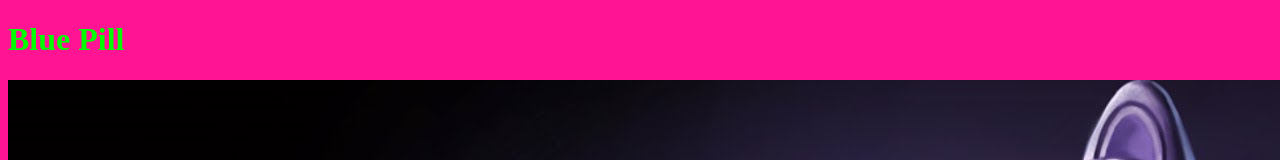
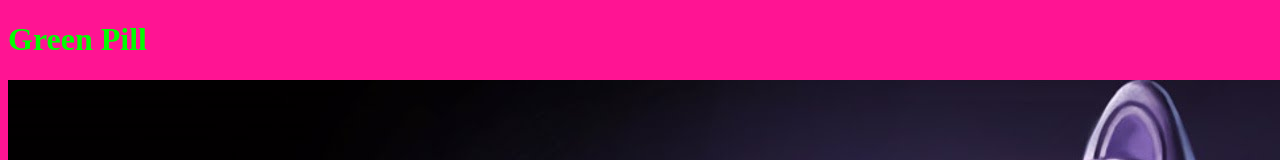
Before and after one commit to Patich/report_teemo_for_int, a plain HTML site: page index.html in a window 1280 px wide. Shown: the top 160 px of the page. Drawn offline with Linux system fonts and the light colour scheme.

Commit message:
We green now fam

```diff
--- a/index.html
+++ b/index.html
@@ -7,7 +7,7 @@
     <title></title>
   </head>
   <body>
-    <h1>Blue Pill</h1>
+    <h1>Green Pill</h1>
     <img src="assets/teemo_pic.jpg" alt="A Teemo Pic">
   </body>
 </html>
```
